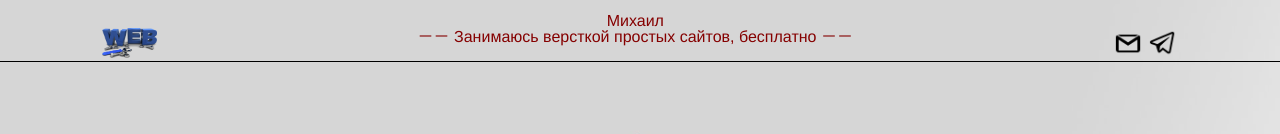
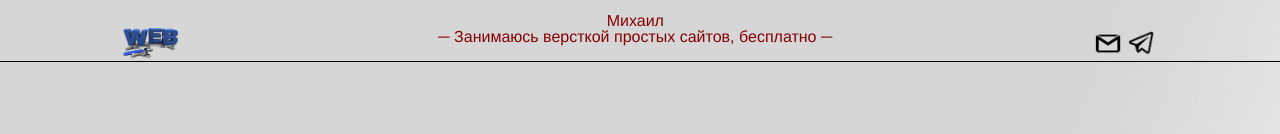
Before and after one commit to Mikhail-VH/My-first-layout, a plain HTML site: page layout-by-mikhail/index.html in a window 1280 px wide. Shown: the top 134 px of the page. Drawn offline with Linux system fonts and the light colour scheme.

Commit message:
Update index.html
Изменил заголовок.

```diff
--- a/layout-by-mikhail/index.html
+++ b/layout-by-mikhail/index.html
@@ -2,7 +2,7 @@
   <html>
     <head>
       <meta charset="UTF-8">
-      <title>Лендинг бесплатно</title>
+      <title>Вёрстка от Михаила</title>
       <link rel="stylesheet" type="text/css" href="reset.css">
       <link rel="stylesheet" type="text/css" href="style.css">
     </head>
@@ -14,7 +14,7 @@
       </div>
       <div class="heading">
         <h1 class="h1">Михаил</h1>
-        <P class="p">－－ Занимаюсь версткой простых сайтов, бесплатно －－</p><br>
+        <P class="p">─ Занимаюсь версткой простых сайтов, бесплатно ─</p><br>
       </div>
       <div class="logo_email">
         <a href="mail-to:pilgrim1970@yandex.ru" title="pilgrim1970@yandex.ru"><img src="Img/gmail.png" alt="логотип_email" width="30px" height="30"></a>
```
